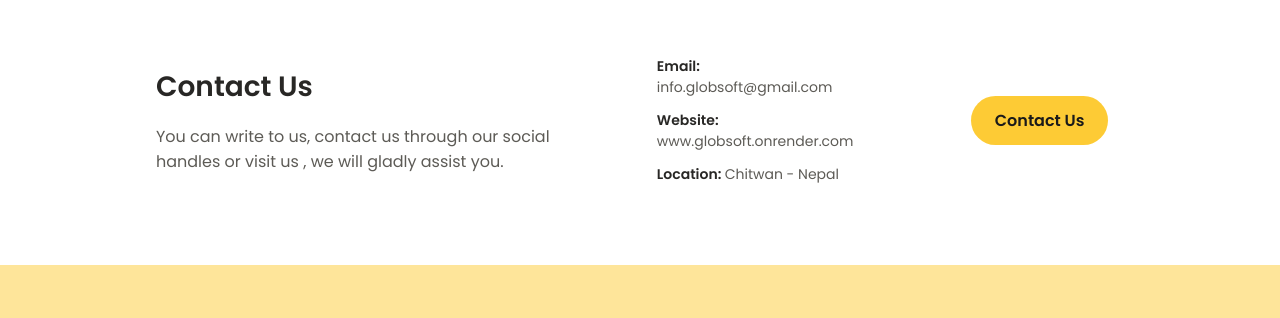
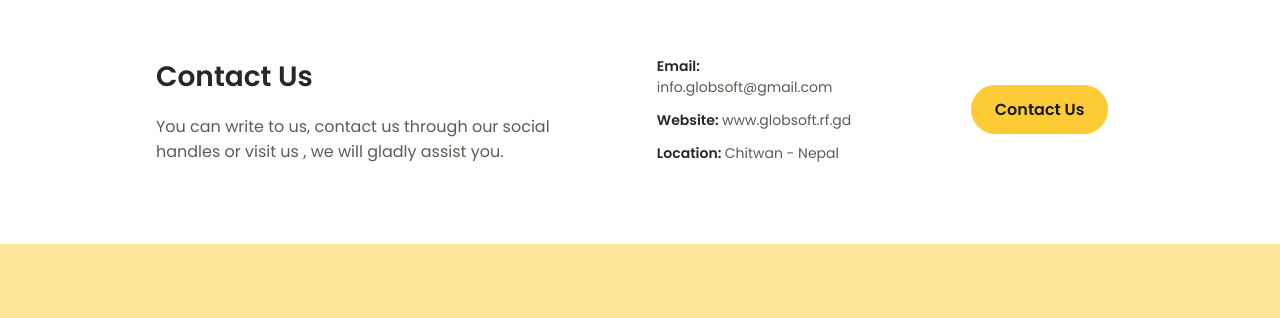
Before and after one commit to globsofts/GlobIntern, a plain HTML site: page index.html in a window 1280 px wide. Shown: the part 2980-3298 px from the top of the page. Drawn offline with nearby package versions, Linux system fonts and the light colour scheme.

Commit message:
Update index.html

```diff
--- a/index.html
+++ b/index.html
@@ -1446,7 +1446,7 @@ C502.406,349.972,502.457,350.277,502.771,350.504z"/></g></g><g><path fill="#f5ec
                     <ul class="contact__content grid">
                         <!-- <li class="contact__address">Telephone: <span class="contact__information">999 - 888 - 777</span></li> -->
                         <li class="contact__address">Email:  <span class="contact__information">info.globsoft@gmail.com</span></li>
-                        <li class="contact__address">Website: <span class="contact__information">www.globsoft.onrender.com</span></li>
+                        <li class="contact__address">Website: <span class="contact__information">www.globsoft.rf.gd</span></li>
                         <li class="contact__address">Location: <span class="contact__information">Chitwan - Nepal</span></li>
                     </ul>
 
```
